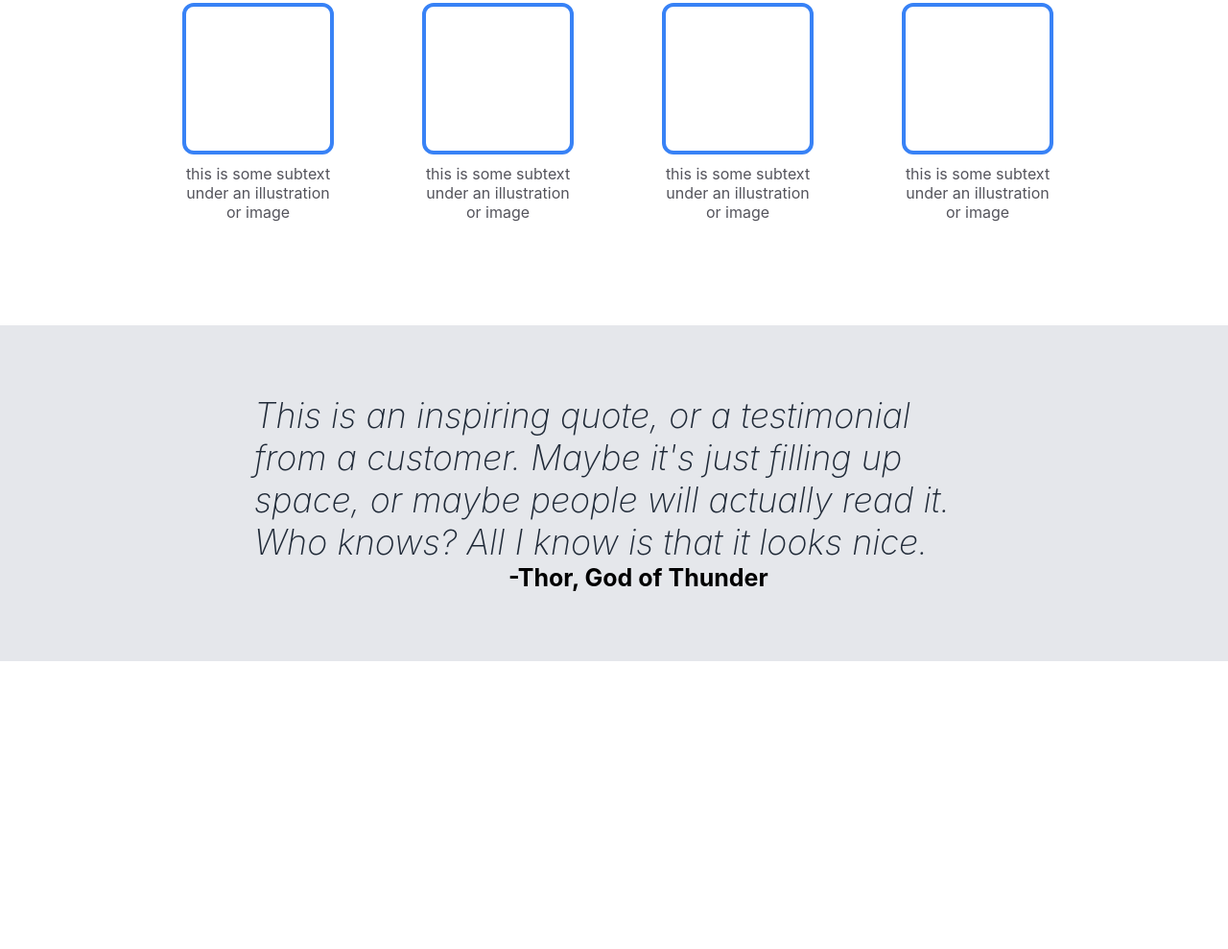
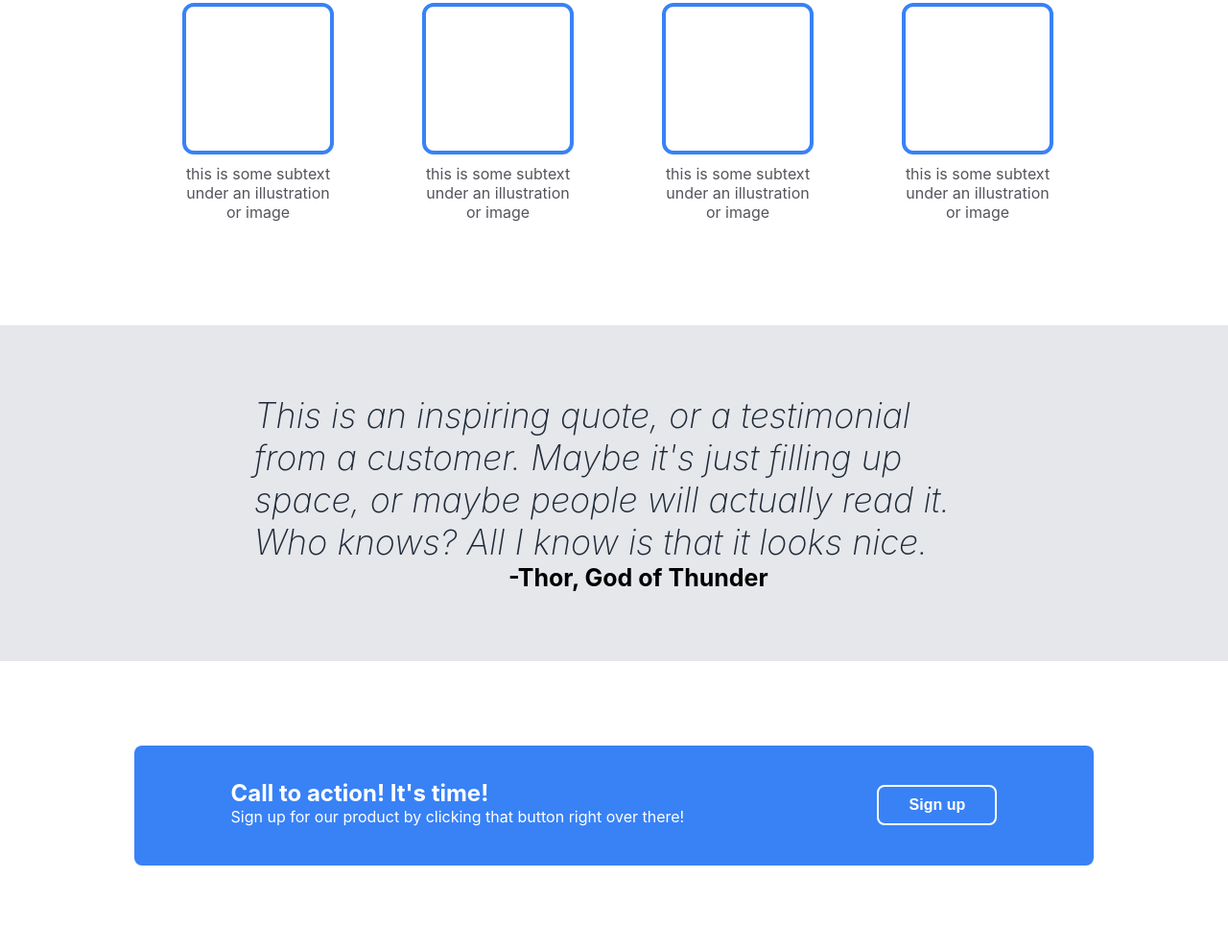
Before and after one commit to zancorin/landing-page, a plain HTML site: page index.html in a window 1280 px wide. Shown: the part 597-1586 px from the top of the page at 96% size. Before the commit the page ends 1286 px from the top, so only its background shows below. Drawn offline with Linux system fonts and the light colour scheme.

Commit message:
Add fourth section placeholder
Call to action page

```diff
--- a/index.html
+++ b/index.html
@@ -85,5 +85,26 @@
 
     </div>
 
+
+    <div class="main4">
+
+        <div class="main4-container">
+            <div class="main4-left">
+            <h5>Call to action! It's time!</h5>
+            <p>Sign up for our product by clicking that button right over there!</p>
+        </div>
+        <div class="main4-right">
+            <button class="button2">
+                <p>
+                Sign up
+                </p>
+            </button>
+        </div>
+
+        </div>
+
+
+    </div>
+
 </body>
 </html>
--- a/style.css
+++ b/style.css
@@ -166,3 +166,49 @@
     font-size:25px;
     /*justify-self: flex-end;*/
 }
+
+.main4 {
+    height:300px;
+    display:flex;
+    justify-content: center;
+    align-items:center;
+    color:white;
+}
+
+.main4 > .main4-container {
+    display:flex;
+    justify-content: space-around;
+    align-items: center;
+    background-color: #3882F6;
+    width:1000px;
+    height:125px;
+    border-radius:8px;
+}
+
+.main4-left {
+    line-height: 1.5em;
+}
+
+.main4-left > h5 {
+    font-size:1.5em;
+
+}
+
+
+
+.button2 {
+    font-weight:600;
+    width:125px;
+    background-color: #3882F6;
+    border: 2px solid white;
+    color: white;
+    padding: 10px 30px;
+    text-align: center;
+    text-decoration: none;
+    font-size: 16px;
+    /*
+    margin: 4px 2px;
+    */
+    border-radius:8px;
+    flex: 0 0 10;
+}
```
